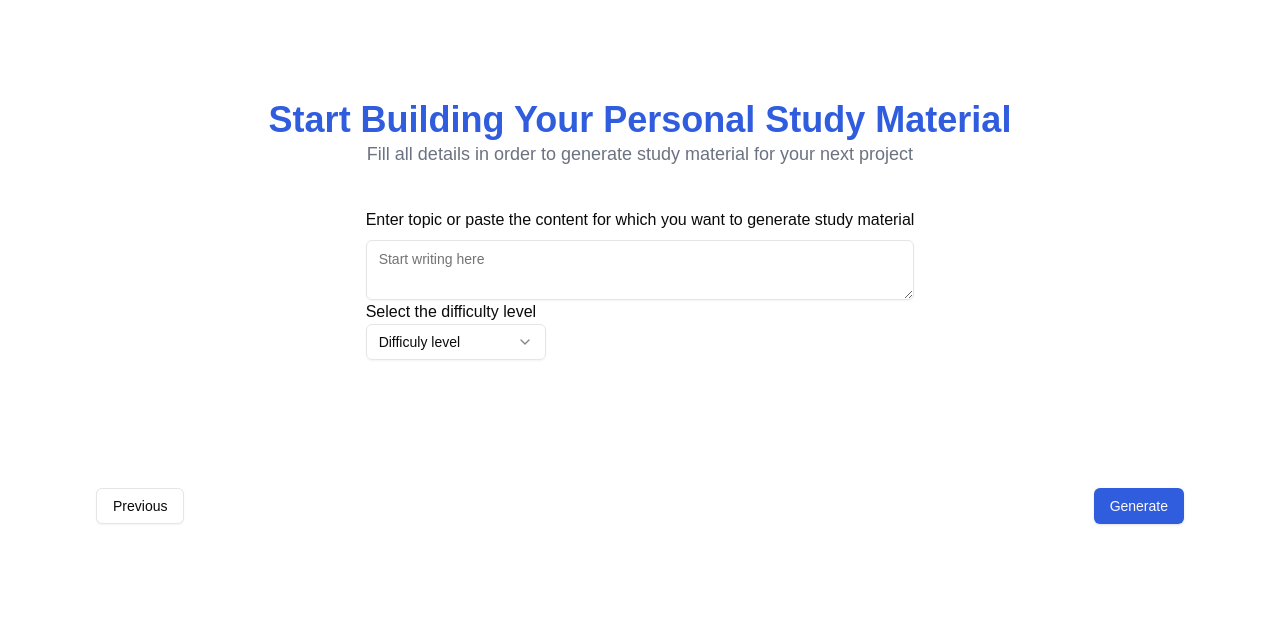
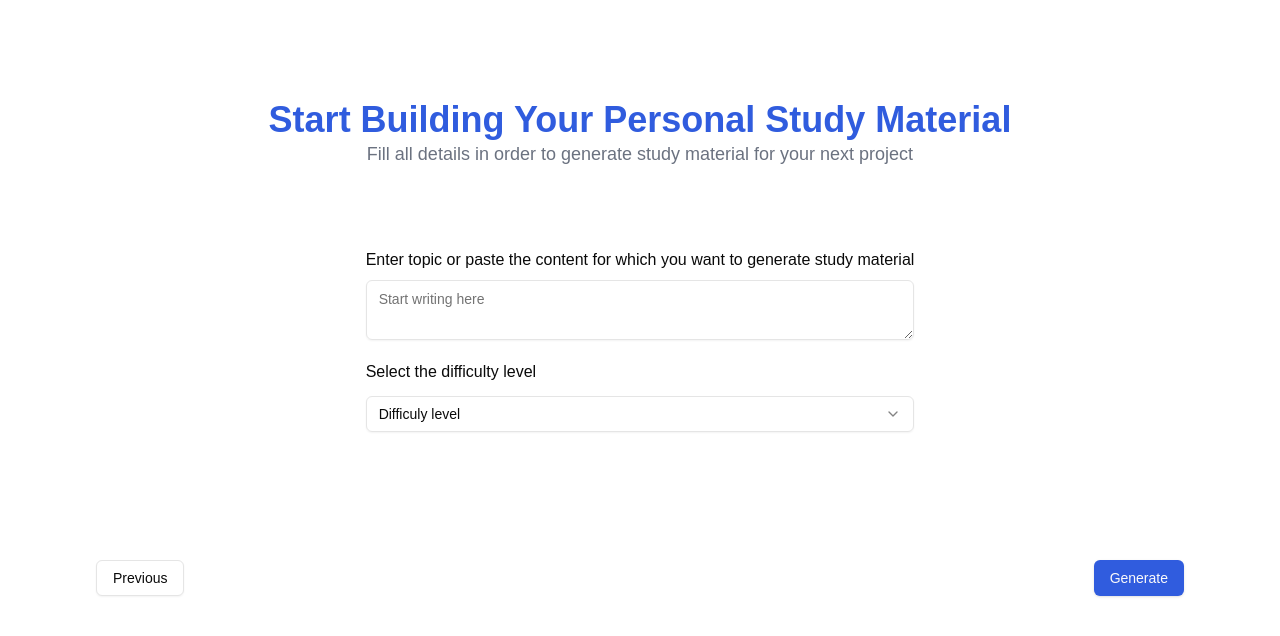
Before and after one commit to minmin1805/AI-Study-App, a Next.js app: page /create in a window 1280 px wide. Both pictures are taken after a click on the button "Next". Shown: the top 636 px of the page. Built offline with nearby package versions, Linux system fonts and the light colour scheme; no server answers.

Commit message:
finished the input page, prepare to link input page to database

```diff
--- a/app/create/_components/SelectOption.jsx
+++ b/app/create/_components/SelectOption.jsx
@@ -2,7 +2,7 @@ import { Button } from '@/components/ui/button';
 import Image from 'next/image'
 import React, { useState } from 'react'
 
-function SelectOption() {
+function SelectOption({selectedStudyType}) {
 
     const Options=[
         {
@@ -36,7 +36,7 @@ function SelectOption() {
             {Options.map((option,index)=>(
                 <div key={index} className={`p-4 flex flex-col items-center justify-center border rounded-xl hover:border-primary cursor-pointer
                 ${option?.name==selectedOption&&'border-primary'}`}
-                onClick={() => setSelectedOption(option.name)}
+                onClick={() => {setSelectedOption(option.name);selectedStudyType(option.name)}}
                 >
                     <Image src={option.icon} alt={option.name} width={50} height={50} />
                     <h2 className='text-sm mt-2'>{option.name}</h2>
--- a/app/create/_components/TopicInput.jsx
+++ b/app/create/_components/TopicInput.jsx
@@ -9,14 +9,16 @@ import {
 } from "@/components/ui/select"
 
 
-function TopicInput() {
+function TopicInput({setTopic, setDifficutyLevel}) {
     return (
-        <div>
+        <div className='mt-10 w-full flex flex-col'>
             <h2>Enter topic or paste the content for which you want to generate study material</h2>
-            <Textarea placeholder='Start writing here' className='mt-2' />
-            <h2>Select the difficulty level</h2>
-            <Select>
-                <SelectTrigger className="w-[180px]">
+
+            <Textarea placeholder='Start writing here' className='mt-2 w-full' onChange={(event)=>setTopic(event.target.value)} />
+
+            <h2 className='mt-5 mb-3'>Select the difficulty level</h2>
+            <Select onValueChange={(value)=>setDifficutyLevel(value)}>
+                <SelectTrigger className="w-full">
                     <SelectValue placeholder="Difficuly level" />
                 </SelectTrigger>
                 <SelectContent>
--- a/app/create/page.jsx
+++ b/app/create/page.jsx
@@ -7,14 +7,27 @@ import TopicInput from './_components/TopicInput';
 function Create() {
 
     const [step,setStep]=useState(0);
+    const [formData,setFormData]=useState([]);
+    const handleUserInput=(fieldName, fieldValue)=> {
+
+        setFormData(prev=>({
+            ...prev,
+            [fieldName]:fieldValue
+        }))
+
+        console.log(formData);
+
+    }
 
   return (
     <div className='flex flex-col items-center p-5 md:px-24 ls:px-36 mt-20'>
         <h2 className ='font-bold text-4xl text-primary'>Start Building Your Personal Study Material</h2>
         <p className='text-gray-500 text-lg'>Fill all details in order to generate study material for your next project</p>
         <div className='mt-10'>
-            {step==0? <SelectOption />
-            : <TopicInput />}
+            {step==0? <SelectOption selectedStudyType={(value)=>handleUserInput('studyType',value)}/>
+            : <TopicInput setTopic={(value)=> handleUserInput('topic',value)}
+                setDifficutyLevel={(value)=> handleUserInput('difficultyLevel',value)}
+            />}
         </div>
 
         <div className='flex justify-between w-full mt-32'>
```
